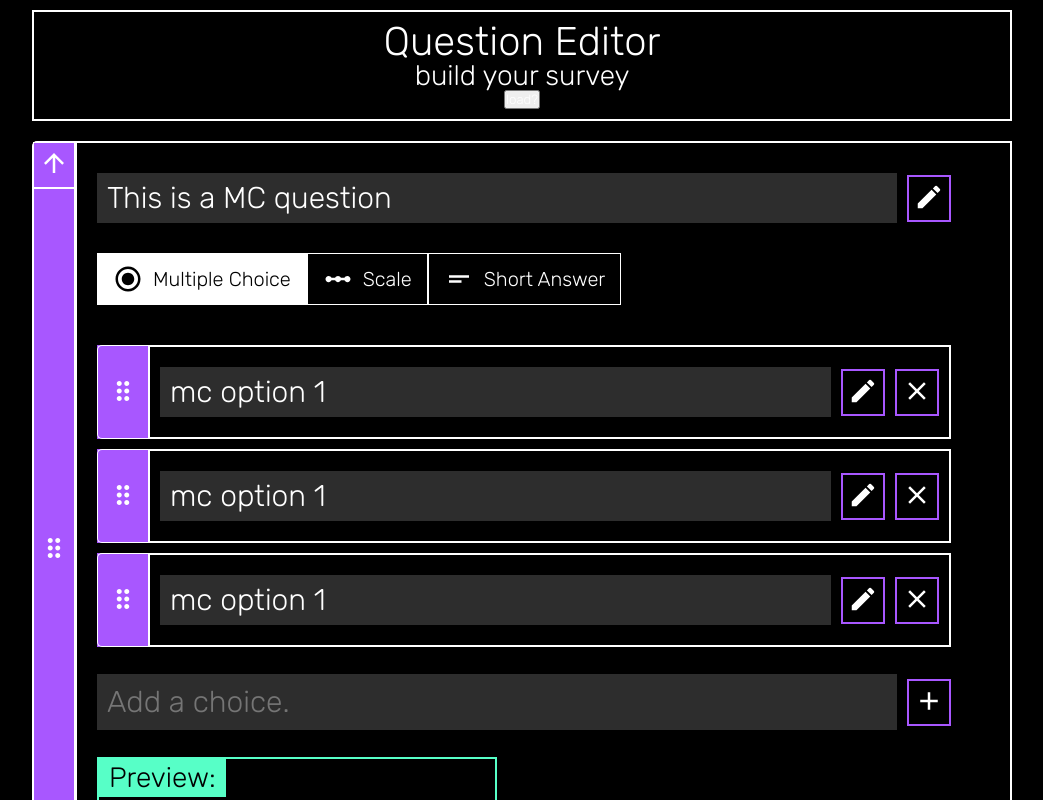
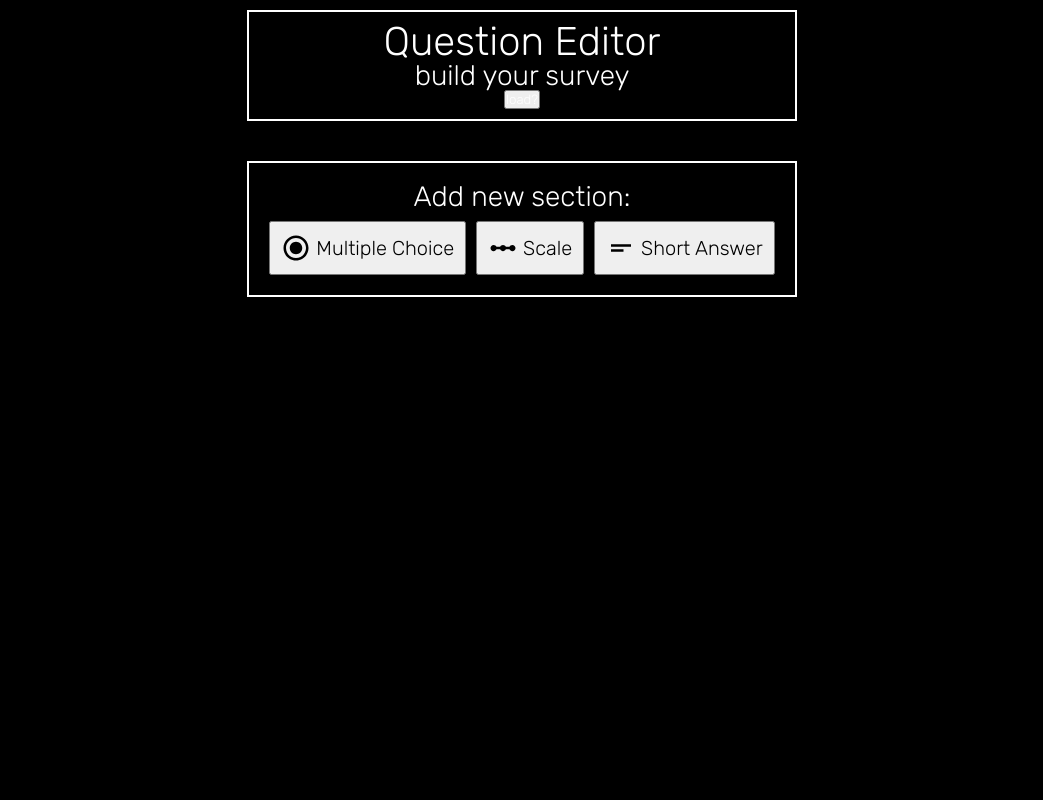
Before and after one commit to klalicki/mini-survey, a Next.js app: page /edit in a window 1280 px wide. Shown: the top 800 px of the page, without its empty margins (118-1161 px from the left). Built offline with nearby package versions, Linux system fonts and the light colour scheme.

Commit message:
removes sample data from editor

```diff
--- a/contexts/SectionListContext.tsx
+++ b/contexts/SectionListContext.tsx
@@ -28,7 +28,7 @@ const defaultValues: SectionListContextValues = {
 };
 export const SectionListContext = createContext(defaultValues);
 export const SectionListWrapper = (props: PropsWithChildren) => {
-  const [sectionList, setSectionList] = useState(sampleData);
+  const [sectionList, setSectionList] = useState<SurveySection[]>([]);
 
   /**
    * The function `addBlankSection` adds a blank survey section to the section list.
```
